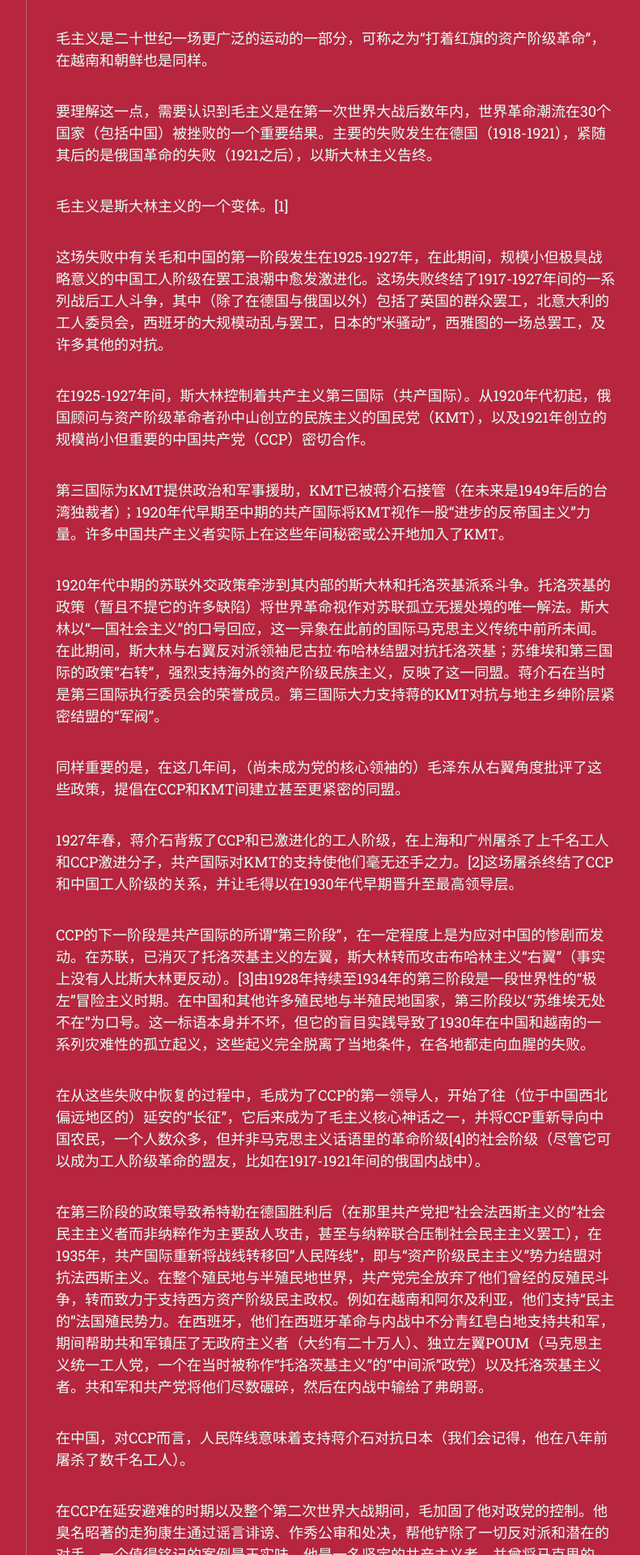
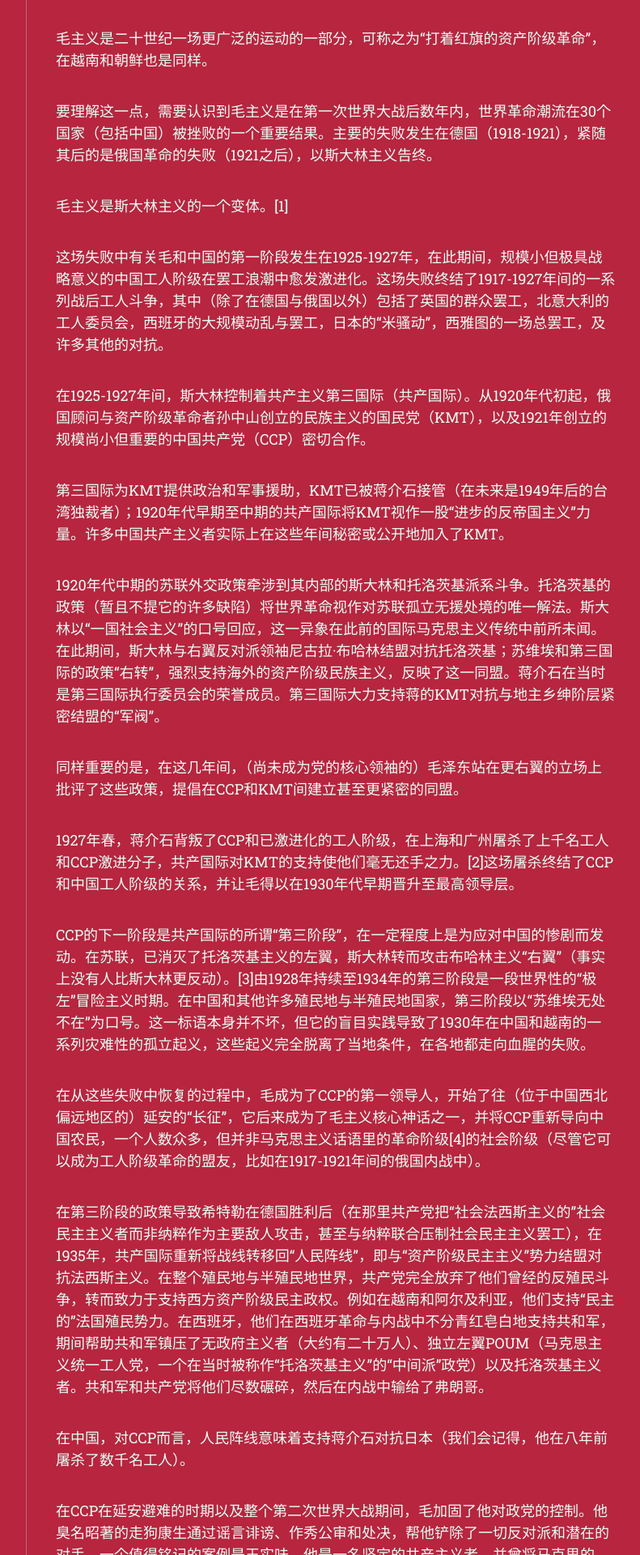
Before and after one commit to scatterdclouds/scatterdclouds.github.io, a Jekyll site: the page built from _posts/2024-12-12-goldner-notes.md, in a window 1280 px wide. Shown: the part 598-2518 px from the top of the page at 81% size, without its empty margins (357-1148 px from the left). Built offline with Jekyll 4.4.1, drawn with Linux system fonts in a browser that asks for light colours; nearby versions of some CDN libraries; some web fonts are replaced; comment, search, counter and statistics services are not loaded.

Commit message:
Update 2024-12-12-goldner-notes.md

```diff
--- a/_posts/2024-12-12-goldner-notes.md
+++ b/_posts/2024-12-12-goldner-notes.md
@@ -29,7 +29,7 @@ comments: true
 
 1920年代中期的苏联外交政策牵涉到其内部的斯大林和托洛茨基派系斗争。托洛茨基的政策（暂且不提它的许多缺陷）将世界革命视作对苏联孤立无援处境的唯一解法。斯大林以“一国社会主义”的口号回应，这一异象在此前的国际马克思主义传统中前所未闻。在此期间，斯大林与右翼反对派领袖尼古拉·布哈林结盟对抗托洛茨基；苏维埃和第三国际的政策“右转”，强烈支持海外的资产阶级民族主义，反映了这一同盟。蒋介石在当时是第三国际执行委员会的荣誉成员。第三国际大力支持蒋的KMT对抗与地主乡绅阶层紧密结盟的“军阀”。
 
-同样重要的是，在这几年间，（尚未成为党的核心领袖的）毛泽东从右翼角度批评了这些政策，提倡在CCP和KMT间建立甚至更紧密的同盟。
+同样重要的是，在这几年间，（尚未成为党的核心领袖的）毛泽东站在更右翼的立场上批评了这些政策，提倡在CCP和KMT间建立甚至更紧密的同盟。
 
 1927年春，蒋介石背叛了CCP和已激进化的工人阶级，在上海和广州屠杀了上千名工人和CCP激进分子，共产国际对KMT的支持使他们毫无还手之力。[2]这场屠杀终结了CCP和中国工人阶级的关系，并让毛得以在1930年代早期晋升至最高领导层。
 
@@ -115,7 +115,7 @@ The Communist Workers Party（CWP）成员的命运更糟，1979年北卡罗莱
 
 自1978年以来，这个政权通过“市场社会主义”的方法，掌管了近35年几乎不间断、前所未有的经济增长，几十年来平均每年增长近10%，而毛泽东仍然是其统治意识形态中不可或缺的偶像。用官方的话来说，毛是“七分功，三分过”。“过”的部分通常指代大跃进和文化大革命，尽管对这些事件的严肃讨论和研究至少在很大程度上仍是禁忌。
 
-因此，以梦幻的怀旧目光看待毛主义和文化大革命已经成为所谓的中国新左派间的风尚。[16]在高官薄熙来最近落马时，毛主义甚至也有所重现。薄曾是重庆的铁腕人物，其民粹主义风格显著，致使他的一些反对者发出关于“新文化大革命”危险的警告。考虑到在中国直接公开讨论毛掌权（及之前）的整个时代的不可能性，以及年轻一代能接触到的关于这些年的少量信息碎片，他们会为对抗自1978年来急速扩大的社会不平等和不安全而回归那段过往神话也就不足为奇了。这几乎不会使这种转变不那么反动和危险。1978年后发生的一切都源于该政权在1978年以前的本质。不存在“反革命”，更没有对已有社会关系的改造。再一次地，通过聚焦于领导人的意识形态，毛主义展现出了它高度唯心主义、唯意志主义的政治概念，就像在赫鲁晓夫的1956演讲和解冻时一样。1949至1978年的中国为1978年至今的中国做好了准备。即使是那些将矛头指向“打破铁饭碗”——旧政权首要的意识形态基础——的人，也忽视了1950和60年代工业中心大量存在的临时性劳动。除非中国真正的“新左翼”认真反思毛主义在马克思主义运动史的大背景下的位置，尤其是它起源于斯大林主义，而非1917-1921年失败的、真正的世界无产阶级运动，否则它注定要在中国，正如在世界上各个发展中国家，制造出毛主义的周期性极端斯大林主义的怪诞复制品（如秘鲁），或者通过摧毁前资本主义农业形式并推行强制的自主工业化，为“市场社会主义”的来临做好准备，直到西方，或日本和韩国，或者（为什么不呢？）中国资本[17]到来，带来资本主义的全面兴起。
+因此，以梦幻的怀旧目光看待毛主义和文化大革命已经成为所谓的中国新左派间的风尚。[16]在高官薄熙来最近落马时，毛主义甚至也有所重现。薄曾是重庆的铁腕人物，其民粹主义风格显著，致使他的一些反对者发出关于“新文化大革命”危险的警告。考虑到在中国直接公开讨论毛掌权（及之前）的整个时代的不可能性，以及年轻一代能接触到的关于这些年的少量信息碎片，他们会为对抗自1978年来急速扩大的社会不平等和不安全而回归那段过往神话也就不足为奇了。这几乎没有减少这一转向的反动和危险性。1978年后发生的一切都源于该政权在1978年以前的本质。不存在“反革命”，更没有对已有社会关系的改造。再一次地，通过聚焦于领导人的意识形态，毛主义展现出了它高度唯心主义、唯意志主义的政治概念，就像在赫鲁晓夫的1956演讲和解冻时一样。1949至1978年的中国为1978年至今的中国做好了准备。即使是那些将矛头指向“打破铁饭碗”——旧政权首要的意识形态基础——的人，也忽视了1950和60年代工业中心大量存在的临时性劳动。除非中国真正的“新左翼”认真反思毛主义在马克思主义运动史的大背景下的位置，尤其是它起源于斯大林主义，而非1917-1921年失败的、真正的世界无产阶级运动，否则它注定要在中国，正如在世界上各个发展中国家，制造出毛主义的周期性极端斯大林主义的怪诞复制品（如秘鲁），或者通过摧毁前资本主义农业形式并推行强制的自主工业化，为“市场社会主义”的来临做好准备，直到西方，或日本和韩国，或者（为什么不呢？）中国资本[17]到来，带来资本主义的全面兴起。
 
 脚注：
 
```
